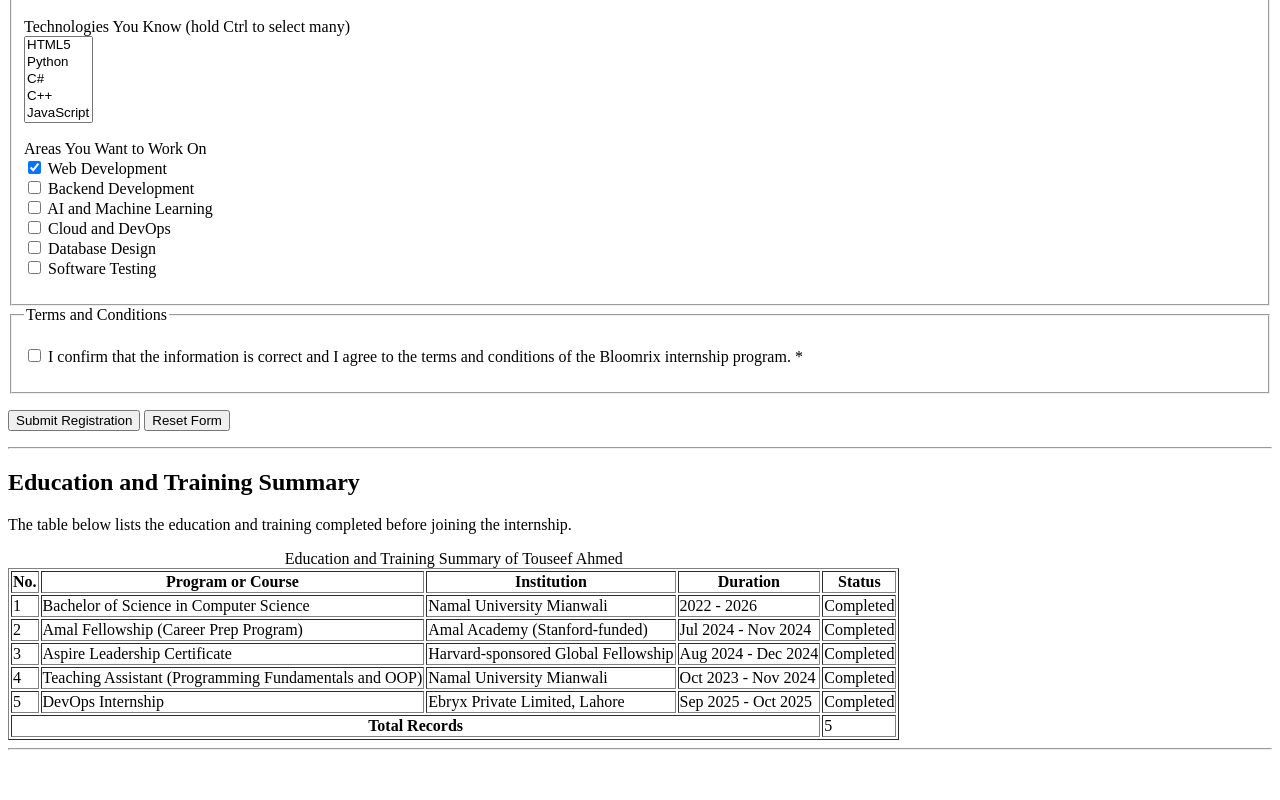
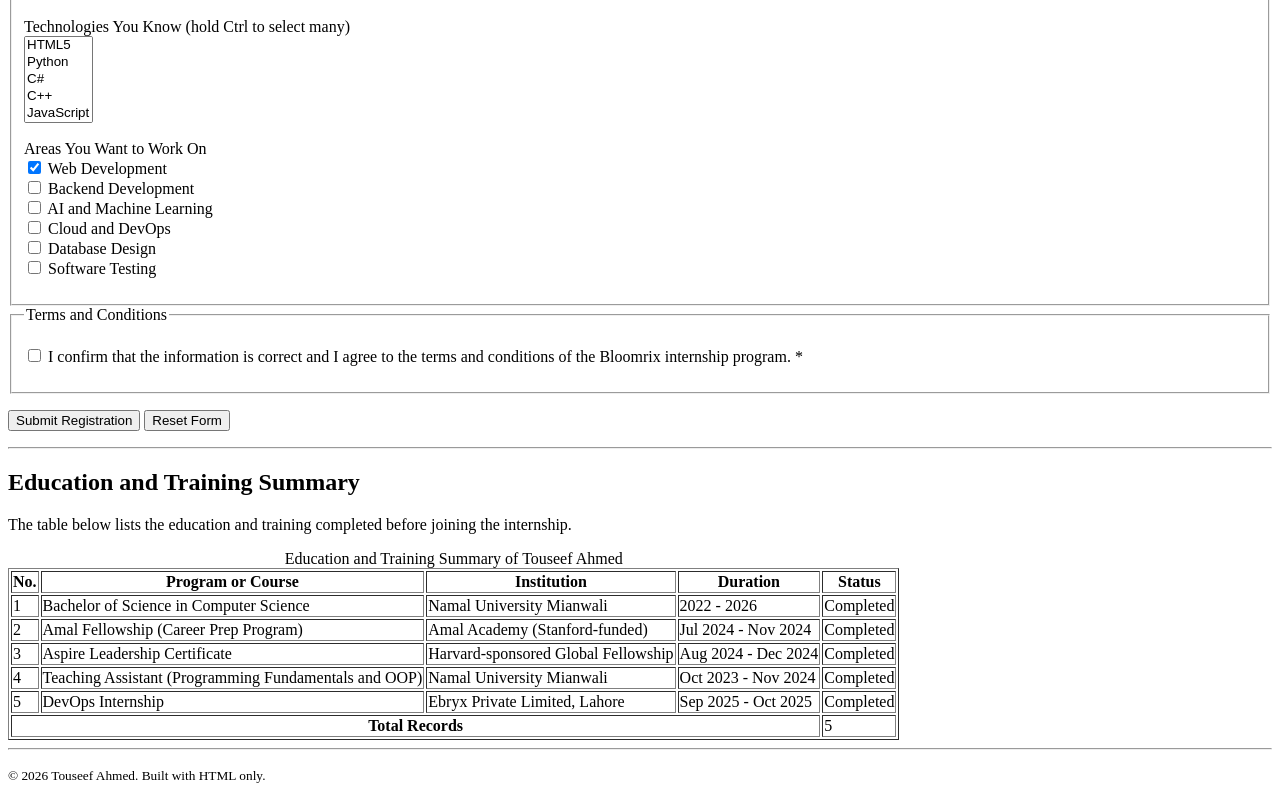
Before and after one commit to TouseefAhmedexe/touseef_ahmed_html_profile_contact_page, a plain HTML site: page assessment-2-intern-registration-form/index.html in a window 1280 px wide. Shown: the part 1806-2606 px from the top of the page. Before the commit the page ends 2564 px from the top, so only its background shows below. Drawn offline with Linux system fonts and the light colour scheme.

Commit message:
Assignment 2: Add page footer

```diff
--- a/assessment-2-intern-registration-form/index.html
+++ b/assessment-2-intern-registration-form/index.html
@@ -323,6 +323,10 @@
 
     <hr>
 
+    <p>
+        <small>&copy; 2026 Touseef Ahmed. Built with HTML only.</small>
+    </p>
+
 </body>
 
 </html>
```
